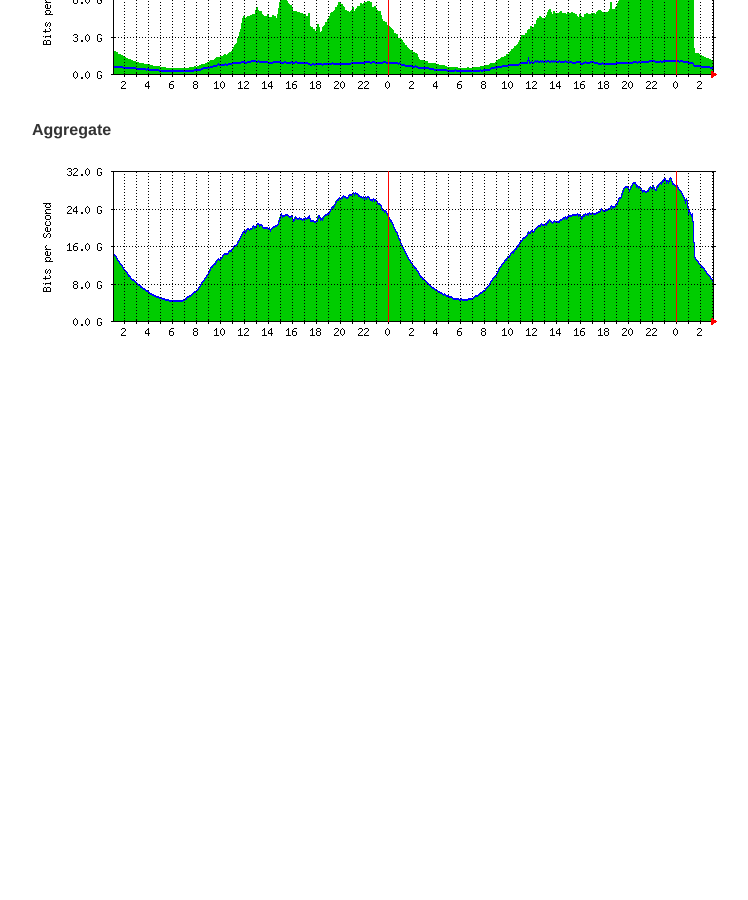
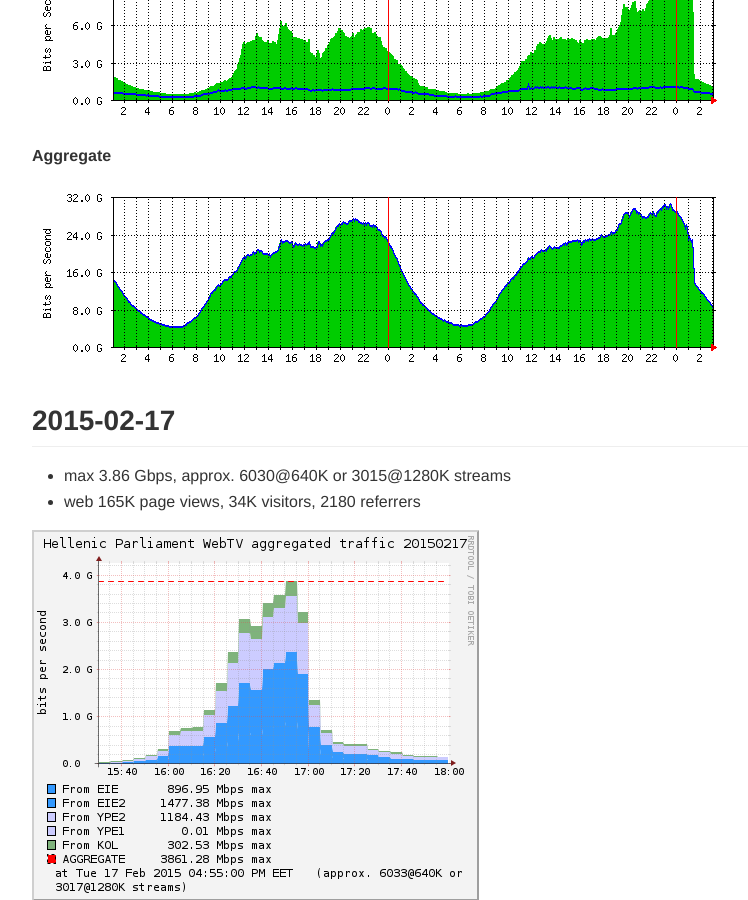
Before and after one commit to zmousm/parltv-bursts, a Jekyll site: the page built from index.md, in a window 1280 px wide and 900 px high, scrolled down 44388 px. Shown: the whole window, without its empty margins (213-961 px from the left). Built offline with Jekyll 4.4.1, drawn with Linux system fonts in a browser that asks for light colours; Markdown is read by kramdown in place of the engine named in the settings; before the commit the page ends 44776 px from its top, so only the background shows below that.

Commit message:
Add 2015-02-17

```diff
--- a/index.md
+++ b/index.md
@@ -28,6 +28,7 @@ layout: index
 1. [2015-02-08](#2015-02-08)
 1. [2015-02-09](#2015-02-09)
 1. [2015-02-10](#2015-02-10)
+1. [2015-02-17](#2015-02-17)
 
 ## 2012-10-30
 * max 1K streams, 550 Mbps
@@ -265,3 +266,9 @@ layout: index
 ![20150210_grix_grnet](graphs/parltv_20150210_grix-grnet.png)
 #####Aggregate
 ![20150210_grix_total](graphs/parltv_20150210_grix-total.png)
+
+## 2015-02-17
+* max 3.86 Gbps, approx. 6030@640K or 3015@1280K streams
+* web 165K page views, 34K visitors, 2180 referrers
+
+![20150217_snmp](graphs/parltv_20150217_snmp.png)
```
Also changed, not shown: graphs/parltv_20150217_snmp.png (added).
